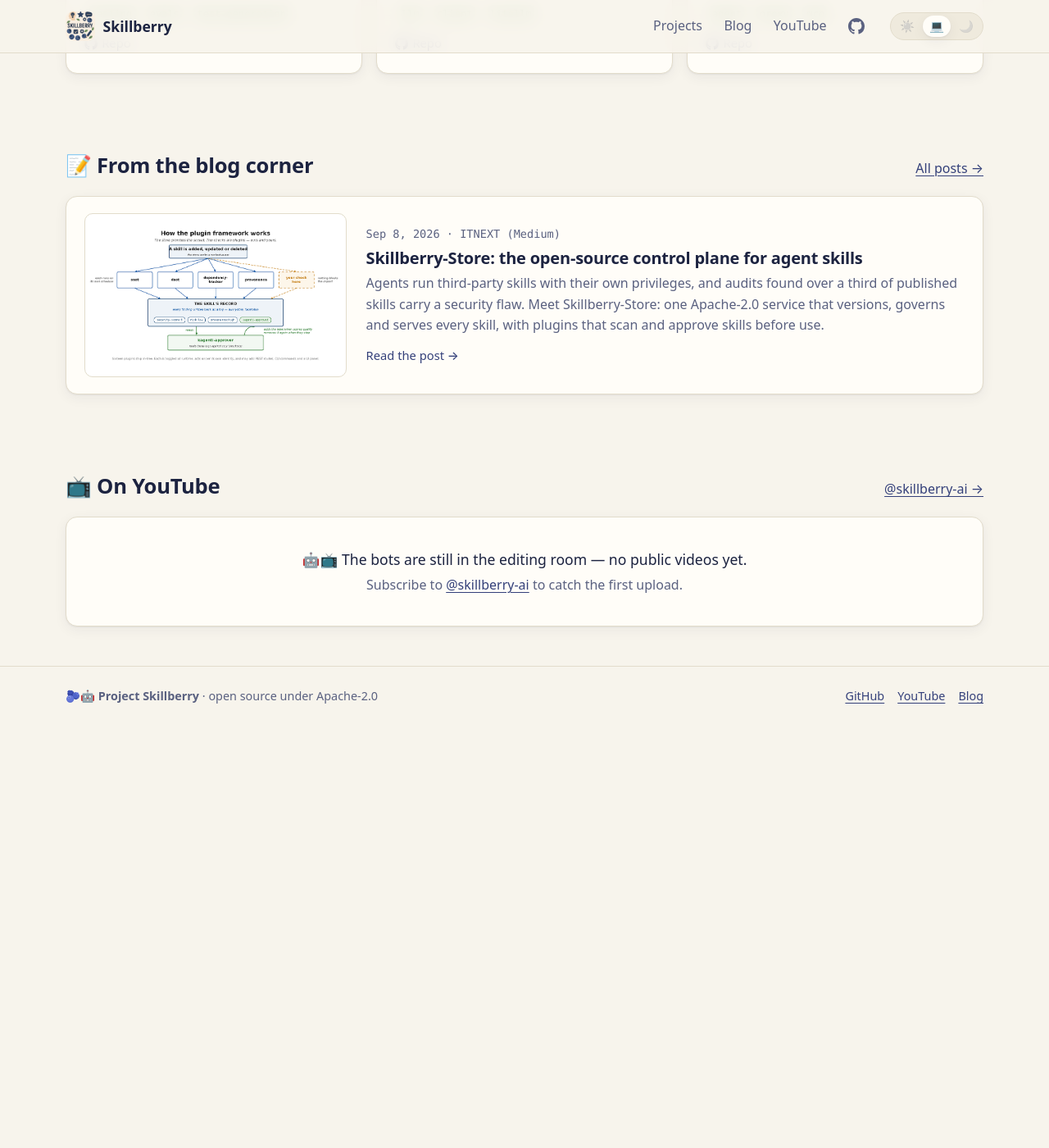
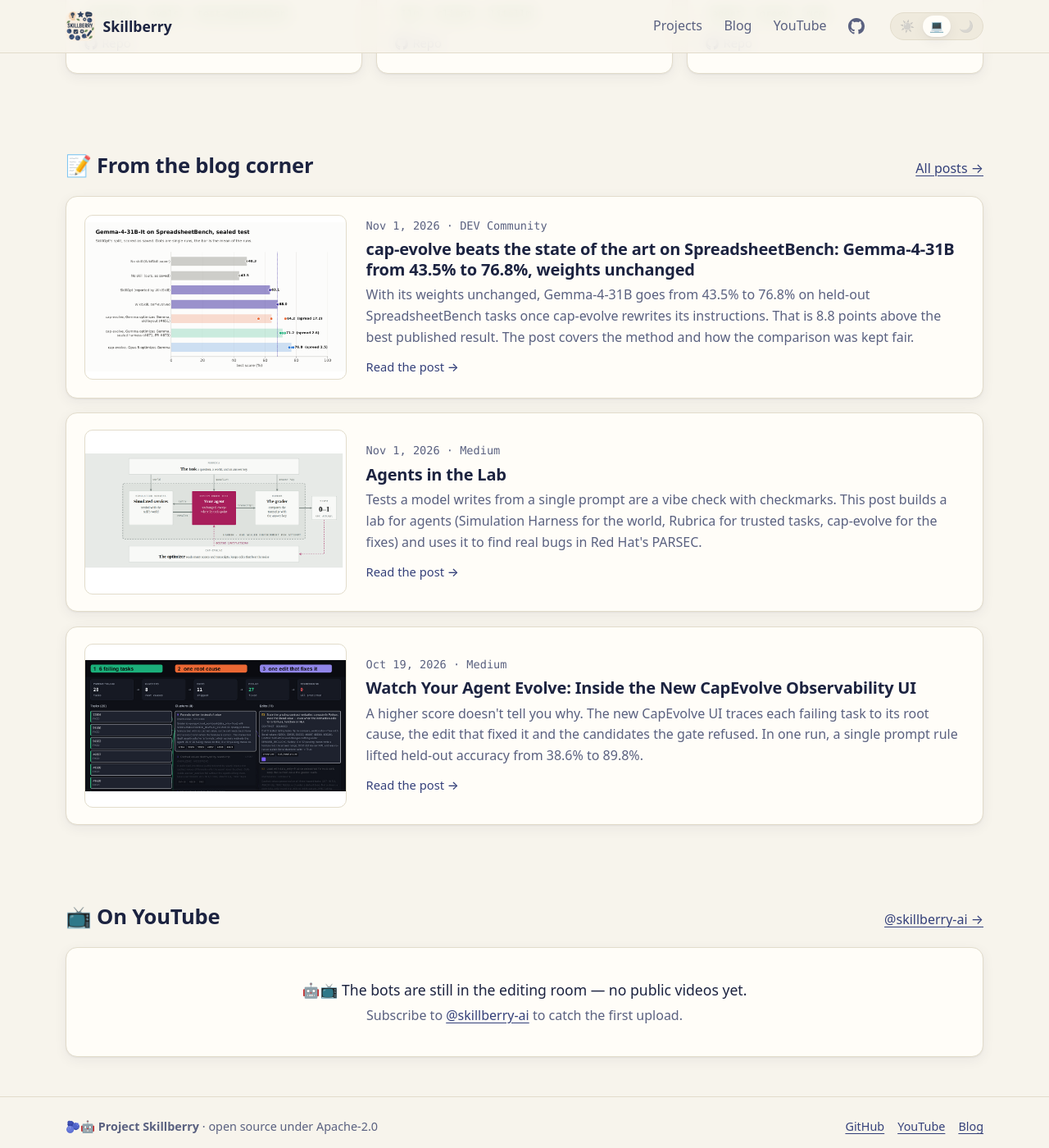
Before and after one commit to skillberry-ai/skillberry-ai.github.io, a Jekyll site: the page built from index.html, in a window 1280 px wide and 1400 px high, scrolled down 1090 px. Shown: the whole window at 82% size. Built offline with Jekyll 4.4.1, drawn with Linux system fonts in a browser that asks for light colours; before the commit the page ends 1974 px from its top, so only the background shows below that.

Commit message:
Add four posts to the blog corner
cap-evolve on SpreadsheetBench (DEV), Agents in the Lab, CapEvolve intro
and the CapEvolve observability UI (Medium), each with a local copy of a
graphic from the post. Abstracts trimmed to fit three lines unclamped.

Co-Authored-By: Claude Opus 5.5 <noreply@anthropic.com>

```diff
--- a/_data/blogs.yml
+++ b/_data/blogs.yml
@@ -2,12 +2,12 @@
 # Add one entry per post. The site sorts by `date` (newest first), so order here doesn't matter.
 #   title     – post title as published
 #   url       – canonical link to the post
-#   date      – publish date, YYYY-MM-DD
+#   date      – publish date, YYYY-MM-DD (add a time, e.g. 2026-11-01 07:01:04 +0000, to order same-day posts)
 #   platform  – where it was published (shown as a label)
 #   authors   – optional, free text
 #   image     – a graphic from the post; prefer a local copy under /assets/img/blog/
 #   image_alt – describe the graphic for screen readers
-#   abstract  – one paragraph, up to ~3 lines
+#   abstract  – one paragraph, up to ~3 lines (about 260 characters)
 #   projects  – optional list of project slugs (matching _projects/*.md) the post relates to
 
 - title: "Skillberry-Store: the open-source control plane for agent skills"
@@ -21,7 +21,57 @@
     dependency-tracker and provenance plugins, each writing findings back as tags on the
     skill's record, which an approver plugin reads against thresholds.
   abstract: >-
-    Agents run third-party skills with their own privileges, and audits found over a third of
-    published skills carry a security flaw. Meet Skillberry-Store: one Apache-2.0 service that
-    versions, governs and serves every skill, with plugins that scan and approve skills before use.
+    Audits found over a third of published agent skills carry a security flaw. Skillberry-Store is one Apache-2.0 service that versions, governs and serves every skill to your agents, with plugins that scan and approve skills before they reach a runtime.
   projects: [skillberry-store]
+
+- title: "CapEvolve: Optimize agentic capabilities — with agents"
+  url: https://medium.com/@eran.raichstein/capevolve-optimize-agentic-capabilities-with-agents-6719d8d903ec
+  date: 2026-07-26
+  platform: Medium
+  authors: Eran Raichstein
+  image: /assets/img/blog/capevolve-optimization-loop.png
+  image_alt: >-
+    Poster of the CapEvolve loop: capture, evolve, optimize, evaluate and adapt around a
+    capybara at a laptop, with input sources on the left and outcomes on the right.
+  abstract: >-
+    Some agent failures are structural, and prompt tuning won't fix them. Meet cap-evolve: an optimization loop over an agent's prompts, tool code, MCP surfaces and skill packages, driven by an agent, on τ²-bench, SWE-bench and SkillsBench.
+  projects: [cap-evolve]
+
+- title: "Watch Your Agent Evolve: Inside the New CapEvolve Observability UI"
+  url: https://medium.com/@eran.raichstein/watch-your-agent-learn-inside-the-new-capevolve-ui-d28b2127e47e
+  date: 2026-10-19
+  platform: Medium
+  authors: Eran Raichstein
+  image: /assets/img/blog/capevolve-ui-root-cause.png
+  image_alt: >-
+    CapEvolve UI screen linking 6 failing tasks to one root-cause cluster (formula written
+    instead of value) and to the single prompt edit that fixed them.
+  abstract: >-
+    A higher score doesn't tell you why. The new CapEvolve UI traces each failing task to its root cause, the edit that fixed it and the candidates the gate refused. In one run, a single prompt rule lifted held-out accuracy from 38.6% to 89.8%.
+  projects: [cap-evolve]
+
+- title: "Agents in the Lab"
+  url: https://medium.com/@bnayahu/agents-in-the-lab-52f0c84dc704
+  date: 2026-11-01 07:01:04 +0000
+  platform: Medium
+  authors: "@bnayahu"
+  image: /assets/img/blog/agents-in-the-lab-sealed-trial.png
+  image_alt: >-
+    Diagram of one sealed trial: Rubrica supplies the task and answer key, Simulation Harness
+    the simulated services, Harbor grades the transcript, and cap-evolve edits the agent's instructions.
+  abstract: >-
+    Tests a model writes from a single prompt are a vibe check with checkmarks. This post builds a lab for agents (Simulation Harness for the world, Rubrica for trusted tasks, cap-evolve for the fixes) and uses it to find real bugs in Red Hat's PARSEC.
+  projects: [rubrica, simulation-harness, cap-evolve]
+
+- title: "cap-evolve beats the state of the art on SpreadsheetBench: Gemma-4-31B from 43.5% to 76.8%, weights unchanged"
+  url: https://dev.to/eran_raichstein_30b6c0f15/evolving-spreadsheet-skills-gemma-4-31b-from-435-to-768-on-spreadsheetbench-weights-unchanged-1h37
+  date: 2026-11-01 11:48:22 +0000
+  platform: DEV Community
+  authors: Eran Raichstein
+  image: /assets/img/blog/cap-evolve-spreadsheetbench-scoreboard.png
+  image_alt: >-
+    Bar chart of Gemma-4-31B-It on the SpreadsheetBench sealed test: no skill 43.5–48.3, SkillOpt
+    63.1, WikiSkill 68.0, and cap-evolve up to 76.8 across three runs.
+  abstract: >-
+    With its weights unchanged, Gemma-4-31B goes from 43.5% to 76.8% on held-out SpreadsheetBench tasks once cap-evolve rewrites its instructions. That is 8.8 points above the best published result. The post covers the method and how the comparison was kept fair.
+  projects: [cap-evolve]
--- a/assets/css/main.css
+++ b/assets/css/main.css
@@ -183,10 +183,7 @@ th { color: var(--text-muted); font-weight: 600; }
 .blog-image { display: block; background: #fff; border-radius: 10px; overflow: hidden; border: 1px solid var(--border); }
 .blog-image img { display: block; width: 100%; aspect-ratio: 16 / 10; object-fit: contain; }
 .blog-card h3 { font-size: 1.25rem; }
-.abstract {
-  color: var(--text-muted);
-  display: -webkit-box; -webkit-line-clamp: 3; line-clamp: 3; -webkit-box-orient: vertical; overflow: hidden;
-}
+.abstract { color: var(--text-muted); }
 
 /* youtube */
 .yt-grid { grid-template-columns: repeat(auto-fill, minmax(200px, 1fr)); }
```
Also changed, not shown: assets/img/blog/agents-in-the-lab-sealed-trial.png (added), assets/img/blog/cap-evolve-spreadsheetbench-scoreboard.png (added), assets/img/blog/capevolve-optimization-loop.png (added), assets/img/blog/capevolve-ui-root-cause.png (added).
